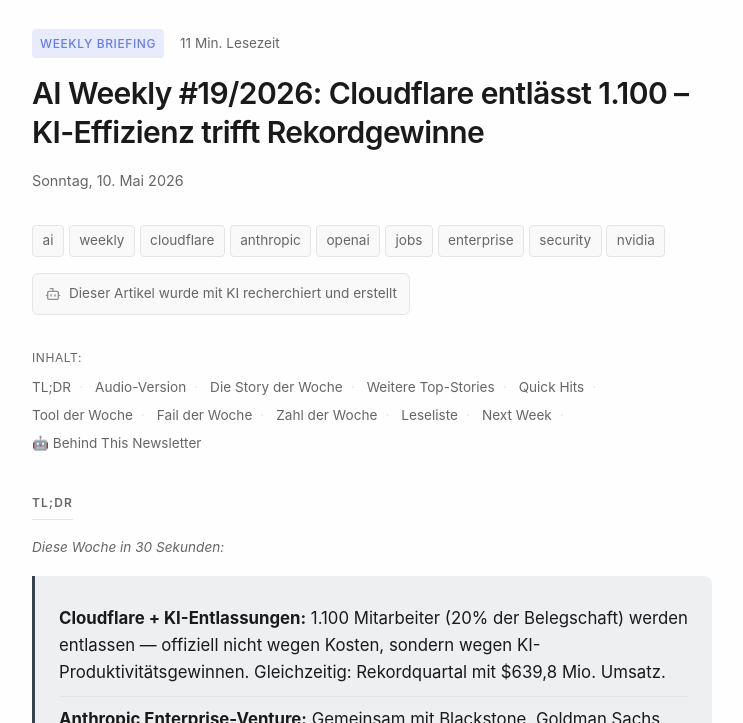
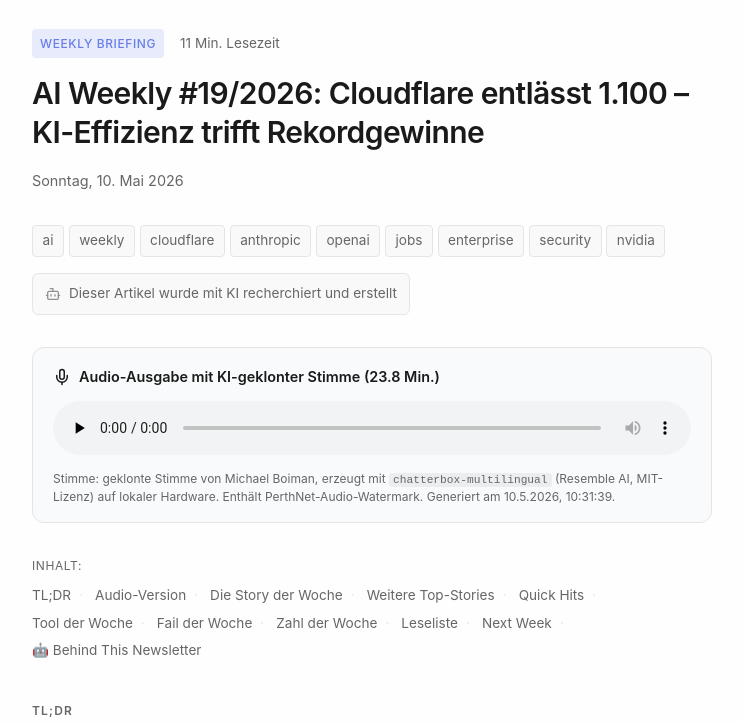
Before and after one commit to bks-lab/bks-news, an Astro site: page /bks-news/briefings/2026/05/2026-05-10-ai-weekly in a window 1280 px wide. Shown: the part 515-1238 px from the top of the page, without its empty margins (268-1011 px from the left). Built offline with nearby package versions, Linux system fonts and the light colour scheme; Astro itself is replaced by a stand-in of ours.

Commit message:
voice(de): add audio for 2026-05-10-ai-weekly

```diff
--- a/src/content/briefings/2026/05/2026-05-10-ai-weekly.md
+++ b/src/content/briefings/2026/05/2026-05-10-ai-weekly.md
@@ -28,6 +28,11 @@
   - title: "Nvidia has already committed $40B to equity AI deals this year"
     url: "https://techcrunch.com/2026/05/09/nvidia-has-already-committed-40b-to-equity-ai-deals-this-year/"
 draft: false
+audioFile: "/audio/briefings/2026/05/2026-05-10-ai-weekly-de.m4a"
+audioDuration: 1425
+audioLang: "de"
+audioModel: "chatterbox-multilingual"
+audioGeneratedAt: "2026-05-10T10:31:39+00:00"
 ---
 
 ## TL;DR
```
Also changed, not shown: 1 other file.
